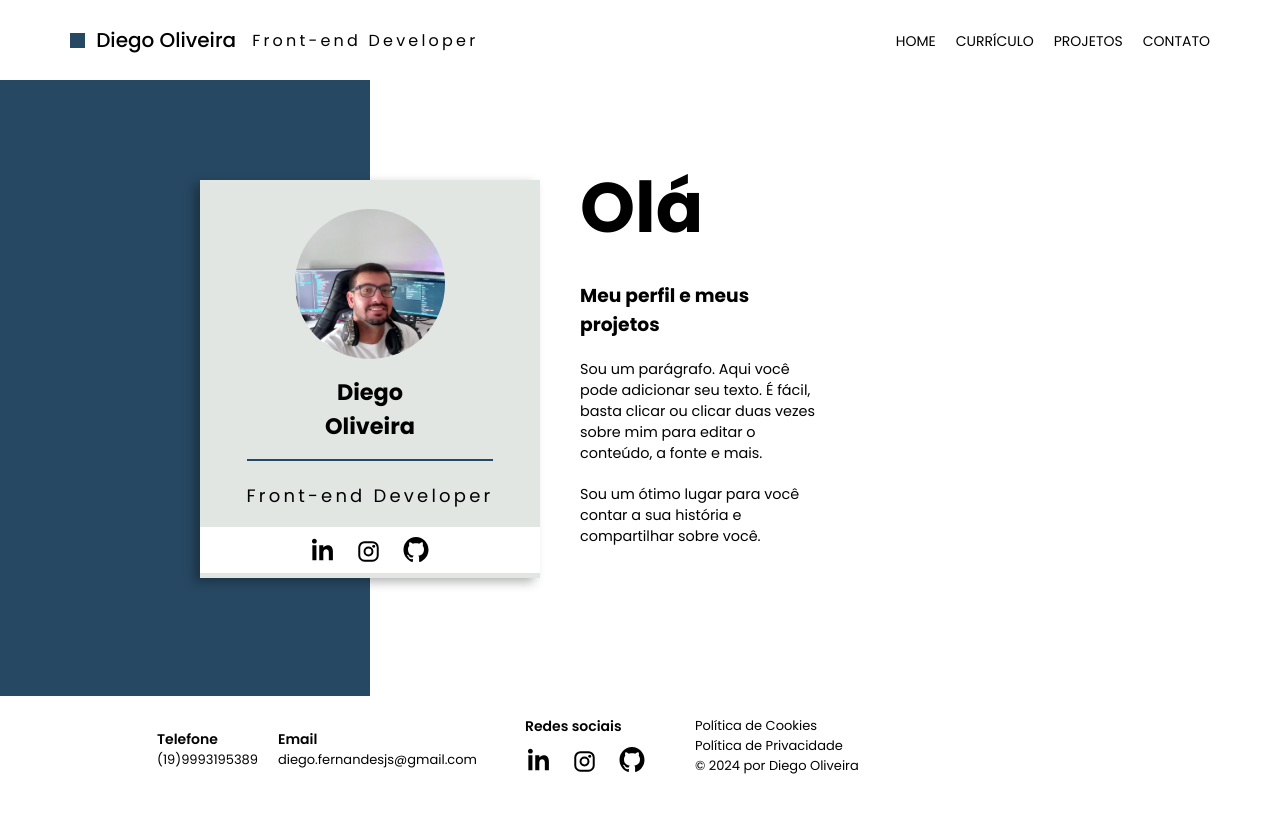
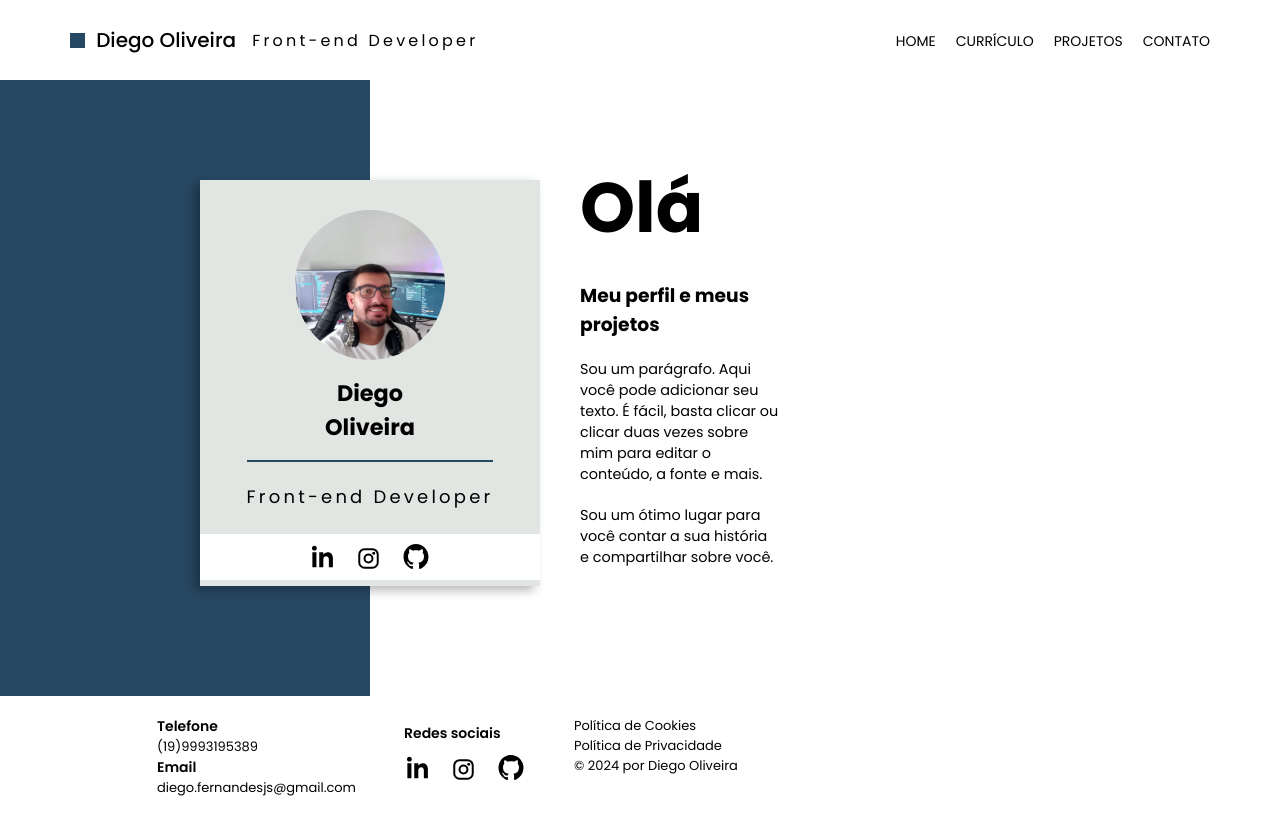
Before and after one commit to DiegoFernands/myPortifolio, a Next.js app: page / in a window 1280 px wide. Built offline with nearby package versions, Linux system fonts and the light colour scheme.

Commit message:
settings

```diff
--- a/src/components/Footer/ContentFooter/social-info.tsx
+++ b/src/components/Footer/ContentFooter/social-info.tsx
@@ -14,6 +14,7 @@ const ContainerInfo = styled.div`
     @media screen and (min-width: 768px){
         flex-direction: row;
         gap: 3rem;
+        margin-left: 60px;
     }
 
     @media screen and (min-width: 1024px){
@@ -21,7 +22,7 @@ const ContainerInfo = styled.div`
     }
 
     @media screen and (min-width: 1440px){
-        margin-left: 290px;
+        margin-left: 400px;
     }
 
     @media screen and (min-width: 1700px){
@@ -57,6 +58,10 @@ const TagDiv = styled.div`
     @media screen and (min-width: 768px){
         gap: 20px;
     }
+
+    @media screen and (min-width: 1700px){
+        gap: 20px;
+    }
 `
 const Size = styled.div`
     font-size: small;
@@ -75,8 +80,6 @@ export default function SocialInfo(props : SocialInfoProps){
                 <Size>
                     <Bold>Telefone</Bold>
                     <p>(19)9993195389</p>
-                </Size>
-                <Size>
                     <Bold>Email</Bold>
                     <p>diego.fernandesjs@gmail.com</p>
                 </Size>
--- a/src/components/Header/Content-Header/nav-link.tsx
+++ b/src/components/Header/Content-Header/nav-link.tsx
@@ -9,7 +9,7 @@ interface NavLinkProps {
 
 const TagNav = styled.nav`
     width: 100vw;
-    height: 140vh;
+    height: 145vh;
     background-color: #e1e6e3;
     position: absolute;
     z-index: 1;
--- a/src/components/Main/Card/card.tsx
+++ b/src/components/Main/Card/card.tsx
@@ -35,7 +35,7 @@ const ContainerCard = styled.div`
 
     @media screen and (min-width: 768px){
         top: 100px;
-        left: 40px;
+        left: 74px;
         height: 55%;
     }
 
--- a/src/components/Main/Content/content.tsx
+++ b/src/components/Main/Content/content.tsx
@@ -19,7 +19,8 @@ const ContainerContent = styled.div`
 
     @media screen and (min-width: 768px){
         top: 75px;
-        left: 374px;
+        left: 407px;
+        width: 52%;
     }
 
     @media screen and (min-width: 1024px){
--- a/src/components/Main/main.tsx
+++ b/src/components/Main/main.tsx
@@ -14,19 +14,19 @@ const TagMain = styled.main`
 
     @media screen and (min-width: 768px){
         height: 77vh;
-        width: 40%;
+        width: 50%;
     }
 
     @media screen and (min-width: 1024px){
-        width: 41.5%;
+        width: 48%;
     }
 
     @media screen and (min-width: 1440px){
-        width: 53%;
+        width: 54%;
     }
 
     @media screen and (min-width: 1700px){
-        width: 59%;
+        width: 65%;
     }
 `
 
```
